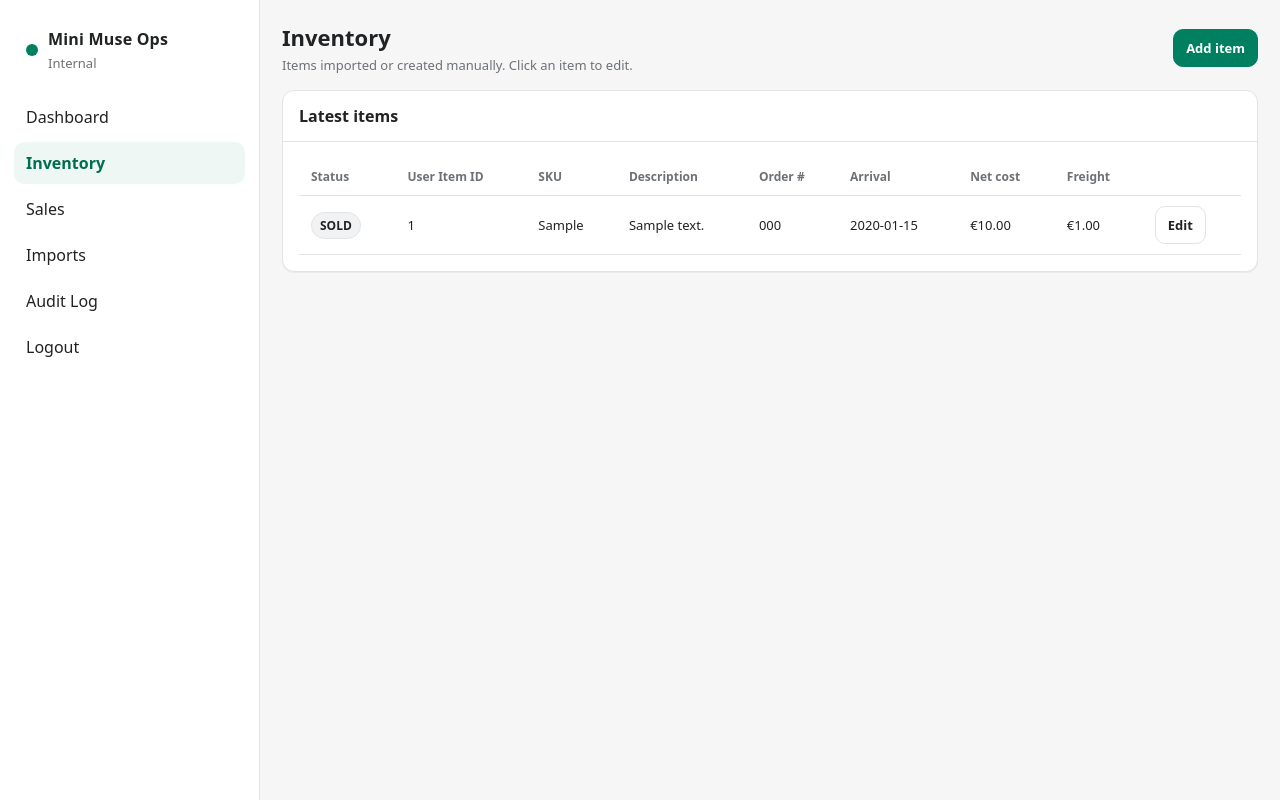
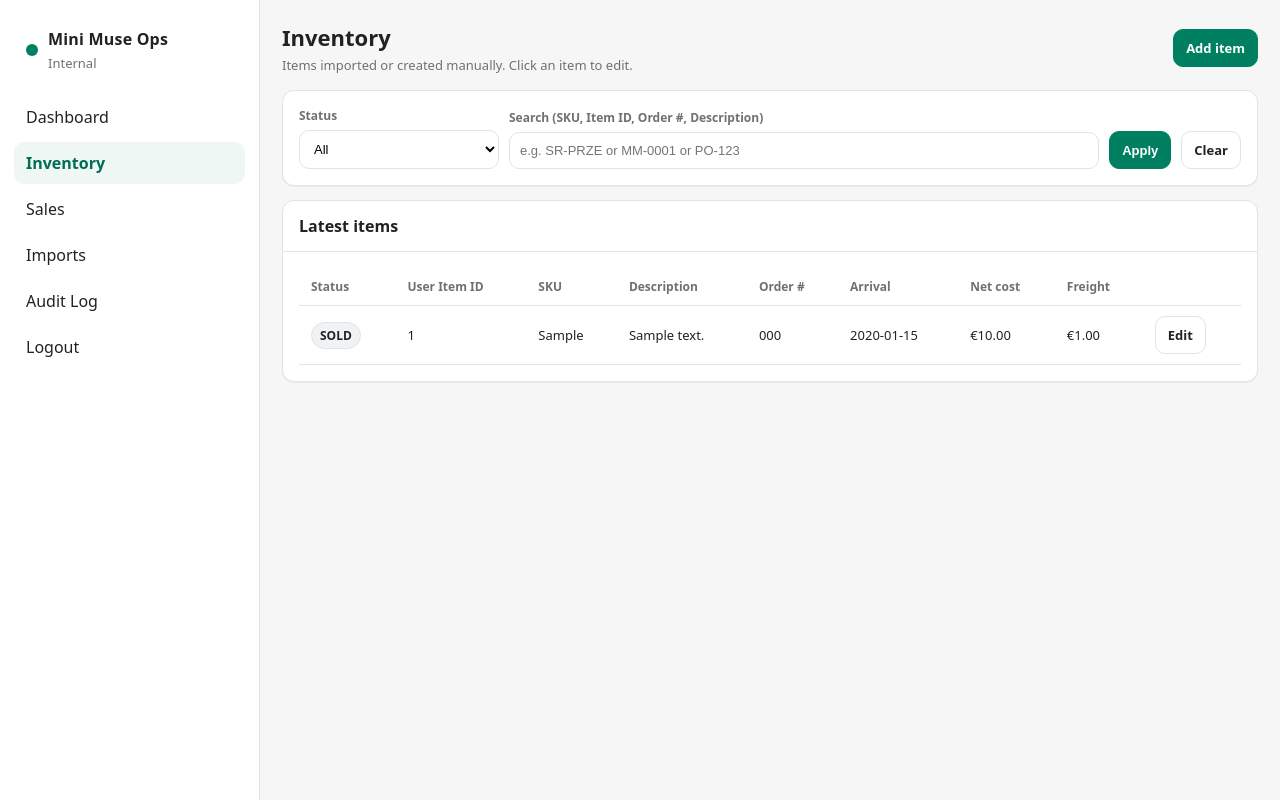
Before and after one commit to schaak722/mini-muse, a Flask app: page /items in a window 1280 px wide. Run offline with Flask 3, Linux system fonts and the light colour scheme; a user stored in the database is signed in; tables that the repository leaves empty hold one stand-in row (values such as "Sample post"); parts of the project's set-up code (start-up, migrations or seed data) failed here and were passed over.

Commit message:
Update list.html

```diff
--- a/app/templates/items/list.html
+++ b/app/templates/items/list.html
@@ -7,6 +7,31 @@
   </div>
   <div>
     <a class="btn primary" href="{{ url_for('routes.items_new') }}">Add item</a>
+  </div>
+</div>
+
+<div class="card" style="margin-bottom:14px;">
+  <div class="card-body">
+    <form method="get" style="display:flex; gap:10px; align-items:end; flex-wrap:wrap;">
+      <div class="field" style="min-width:200px;">
+        <label>Status</label>
+        <select name="status">
+          <option value="" {% if not status %}selected{% endif %}>All</option>
+          <option value="IN_STOCK" {% if status=='IN_STOCK' %}selected{% endif %}>IN_STOCK</option>
+          <option value="SOLD" {% if status=='SOLD' %}selected{% endif %}>SOLD</option>
+        </select>
+      </div>
+
+      <div class="field" style="min-width:320px; flex:1;">
+        <label>Search (SKU, Item ID, Order #, Description)</label>
+        <input name="q" value="{{ q }}" placeholder="e.g. SR-PRZE or MM-0001 or PO-123">
+      </div>
+
+      <div style="display:flex; gap:10px;">
+        <button class="btn primary" type="submit">Apply</button>
+        <a class="btn" href="{{ url_for('routes.items_list') }}">Clear</a>
+      </div>
+    </form>
   </div>
 </div>
 
```
